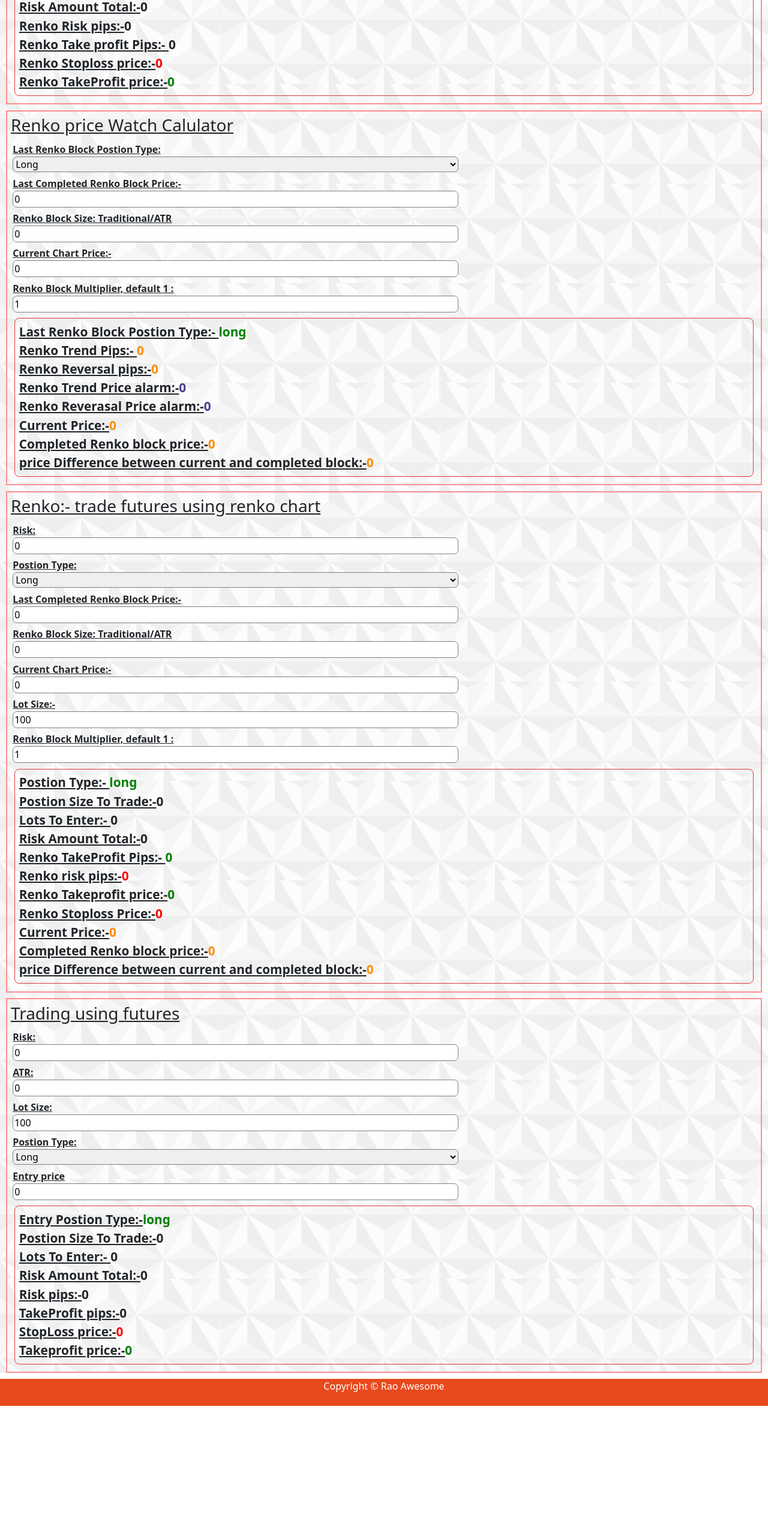
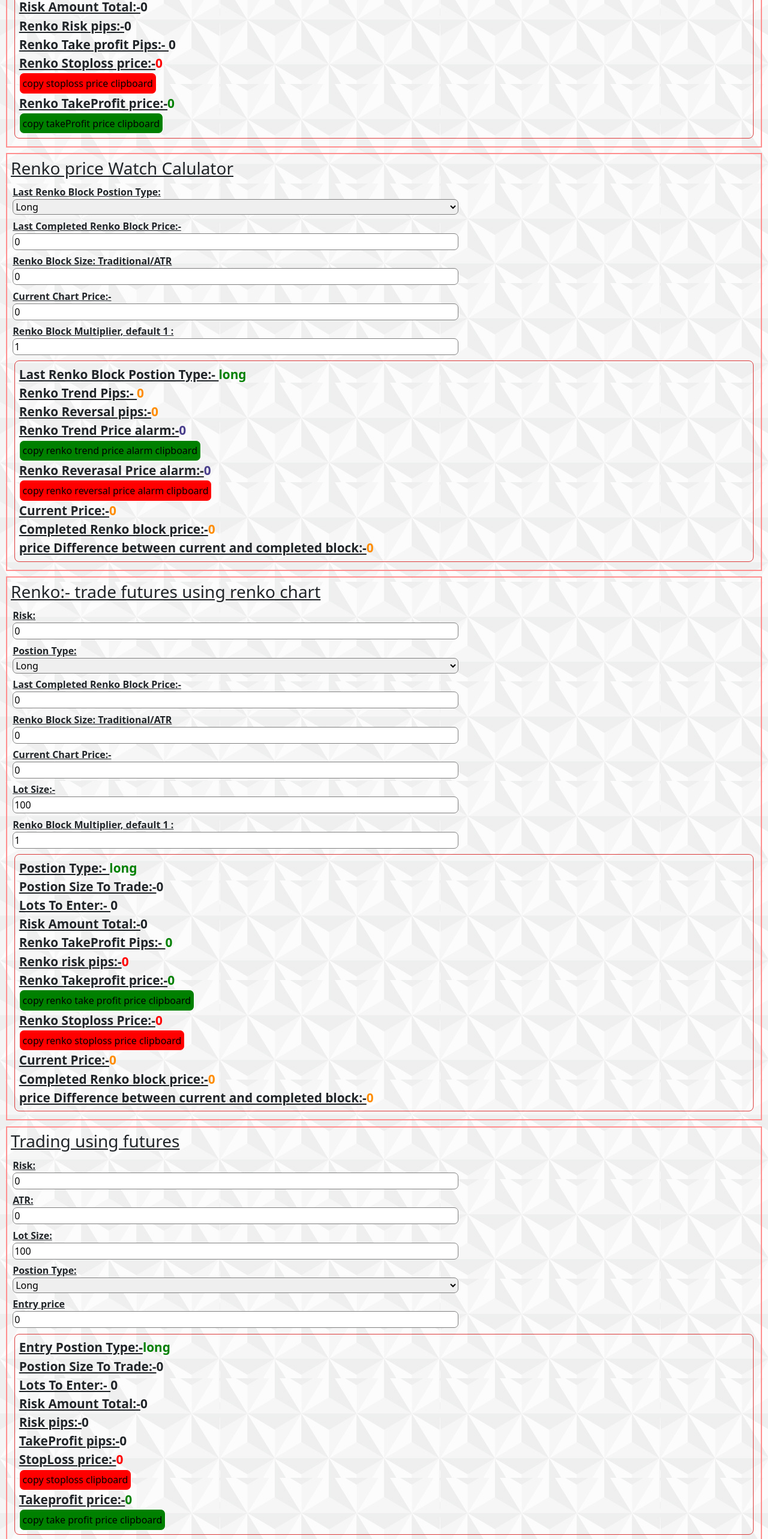
Before and after one commit to parameshwarao/raosblogs, an Angular app: page /tools in a window 1280 px wide. Shown: the part 1780-4346 px from the top of the page at 60% size. Before the commit the page ends 4124 px from the top, so only its background shows below. Built offline with nearby package versions, Linux system fonts and the light colour scheme.

Commit message:
add copy clipboard functionality to quickly set up alerts in kite zerodha

```diff
--- a/src/app/tools-module/risk-mangement/risk-mangement.component.html
+++ b/src/app/tools-module/risk-mangement/risk-mangement.component.html
@@ -233,7 +233,13 @@
       <span class="displayLabel">Renko Stoploss price:-</span><span class="stoploss">{{option_stoploss}}</span>
     </div>
     <div>
+      <button class="clipBoard-stoploss" (click)="copyMessage(this.option_stoploss)">copy stoploss price clipboard</button>
+    </div>
+    <div>
       <span class="displayLabel">Renko TakeProfit price:-</span><span class="takeProfit">{{option_takeProfit}}</span>
+    </div>
+    <div>
+      <button class="clipBoard-takeprofit" (click)="copyMessage(this.option_takeProfit)">copy takeProfit price clipboard</button>
     </div>
 
     <!--
@@ -319,7 +325,13 @@
       <span class="displayLabel">Renko Trend Price alarm:-</span><span class="renkoAlarm">{{renkoTrendPrice}}</span>
     </div>
     <div>
+      <button class="clipBoard-takeprofit" (click)="copyMessage(this.renkoTrendPrice)">copy renko trend price alarm clipboard</button>
+    </div>
+    <div>
       <span class="displayLabel">Renko Reverasal Price alarm:-</span><span class="renkoAlarm">{{renkoReversalPrice}}</span>
+    </div>
+    <div>
+      <button class="clipBoard-stoploss" (click)="copyMessage(this.renkoReversalPrice)">copy renko reversal price alarm clipboard</button>
     </div>
 
     <div>
@@ -427,7 +439,14 @@
       <span class="displayLabel">Renko Takeprofit price:-</span><span class="takeProfit">{{renkoTrendPrice}}</span>
     </div>
     <div>
+      <button class="clipBoard-takeprofit" (click)="copyMessage(this.renkoTrendPrice)">copy renko take profit price clipboard</button>
+    </div>
+    <div>
       <span class="displayLabel">Renko Stoploss Price:-</span><span class="stoploss">{{renkoReversalPrice}}</span>
+    </div>
+
+    <div>
+      <button class="clipBoard-stoploss" (click)="copyMessage(this.renkoReversalPrice)">copy renko stoploss price clipboard</button>
     </div>
 
     <div>
@@ -522,7 +541,13 @@
       <span class="displayLabel">StopLoss price:-</span><span class="stoploss">{{StopLossSpotPrice}}</span>
     </div>
     <div>
+      <button class="clipBoard-stoploss" (click)="copyMessage(this.StopLossSpotPrice)">copy stoploss clipboard</button>
+    </div>
+    <div>
       <span class="displayLabel">Takeprofit price:-</span><span class="takeProfit">{{TakeProfitSpotPrice}}</span>
+    </div>
+    <div>
+      <button class="clipBoard-takeprofit" (click)="copyMessage(this.TakeProfitSpotPrice)">copy take profit price clipboard</button>
     </div>
   </div>
 
--- a/src/app/tools-module/risk-mangement/risk-mangement.component.scss
+++ b/src/app/tools-module/risk-mangement/risk-mangement.component.scss
@@ -88,6 +88,31 @@ $AbsoluteButtonColor:#71d6cd;
   }
 }
 
+@mixin clipboardbutton{
+    padding: 0.3em;
+    border: 1px solid white;
+
+    color: black;
+    font-weight: 400;
+    border-radius: 8px;
+    cursor: pointer;
+    &:hover{
+      color:lighten($AbsoluteButtonColor,10%) !important;
+      background-color:#4BA2E5;
+      transition: all 0.3s ease-out;
+  }
+}
+
+.clipBoard-takeprofit{
+  @include clipboardbutton;
+  background-color: green;
+}
+
+.clipBoard-stoploss{
+  @include clipboardbutton;
+  background-color: red;
+}
+
 .selector-box{
   padding: 1em;
 }
--- a/src/app/tools-module/risk-mangement/risk-mangement.component.ts
+++ b/src/app/tools-module/risk-mangement/risk-mangement.component.ts
@@ -205,4 +205,8 @@ restSelectedScript(data:any){
   ngOnInit(): void {
   }
 
+  copyMessage(val: number){
+    navigator.clipboard.writeText(`${val}`);
+  }
+
 }
```
